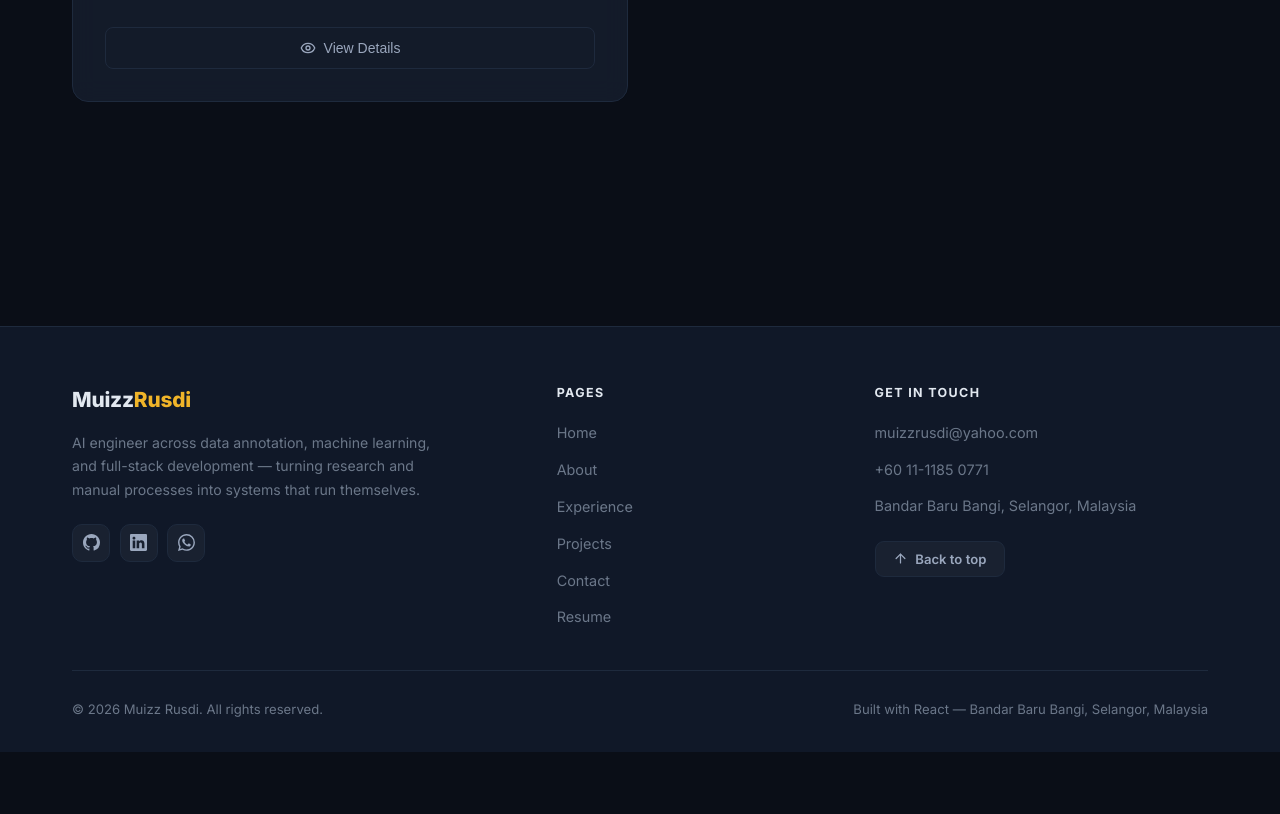
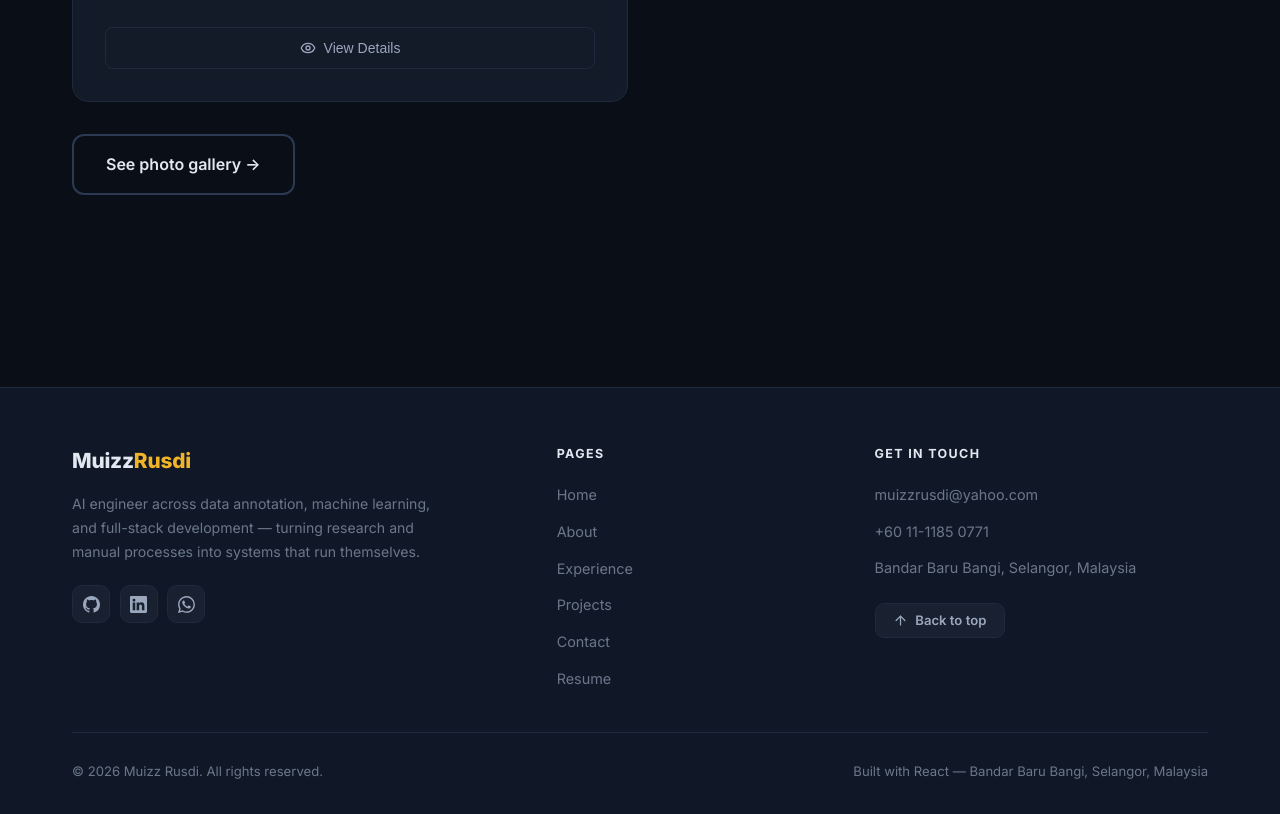
Before and after one commit to Muizz67/2026-portfolio, a React (Create React App) app: page /projects in a window 1280 px wide. Shown: the part 2620-3434 px from the top of the page. Before the commit the page ends 3372 px from the top, so only its background shows below. Built offline with nearby package versions, Linux system fonts and the light colour scheme.

Commit message:
Add flow CTAs: Gallery->Contact, Projects->Gallery

```diff
--- a/src/pages/Gallery.js
+++ b/src/pages/Gallery.js
@@ -1,4 +1,5 @@
 import React from 'react';
+import { Link } from 'react-router-dom';
 import { motion } from 'framer-motion';
 import { useInView } from 'react-intersection-observer';
 import CareerPhotos from '../components/CareerPhotos';
@@ -26,7 +27,7 @@ const Gallery = () => {
               className="section-header text-center mb-16"
             >
               <span className="section-eyebrow">Gallery</span>
-              <h1 className="text-title mb-4">My career in pictures</h1>
+              <h1 className="text-title mb-4">Photos from my career</h1>
               <p className="text-subtitle">
                 A visual timeline — from early studies at UiTM Shah Alam through AI
                 engineering internships and graduation.
@@ -36,6 +37,9 @@ const Gallery = () => {
             <motion.div variants={itemVariants}>
               <CareerPhotos photos={careerPhotos} />
             </motion.div>
+            <motion.div variants={itemVariants} className="text-center mt-12">
+              <Link className="btn-secondary" to="/contact">Let's work together →</Link>
+            </motion.div>
           </motion.div>
         </div>
       </section>
--- a/src/pages/Projects.js
+++ b/src/pages/Projects.js
@@ -1,4 +1,5 @@
 import React, { useState, useEffect } from 'react';
+import { Link } from 'react-router-dom';
 import { motion, AnimatePresence } from 'framer-motion';
 import { useInView } from 'react-intersection-observer';
 import { Eye, X } from 'lucide-react';
@@ -138,6 +139,9 @@ const Projects = () => {
                 </motion.div>
               ))}
             </div>
+            <motion.div variants={itemVariants} className="gallery-flow-cta">
+              <Link className="btn-secondary" to="/gallery">See photo gallery →</Link>
+            </motion.div>
           </motion.div>
         </div>
       </section>
```
